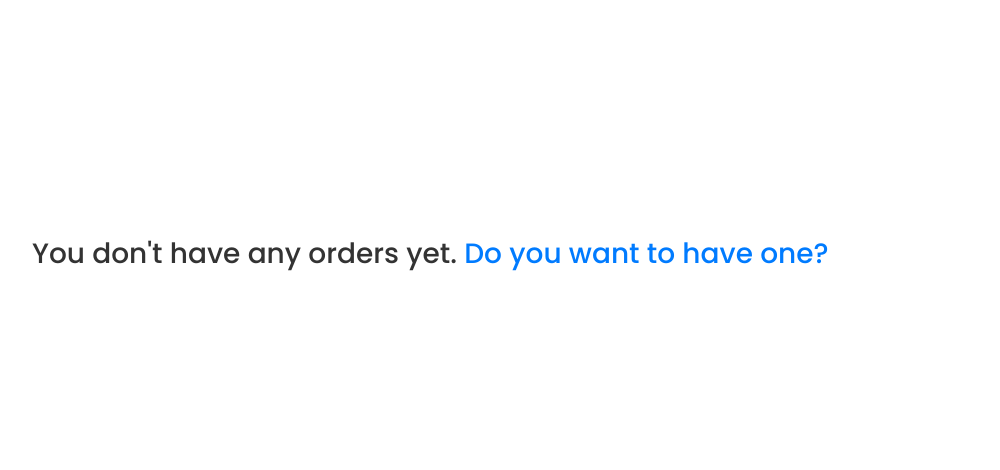
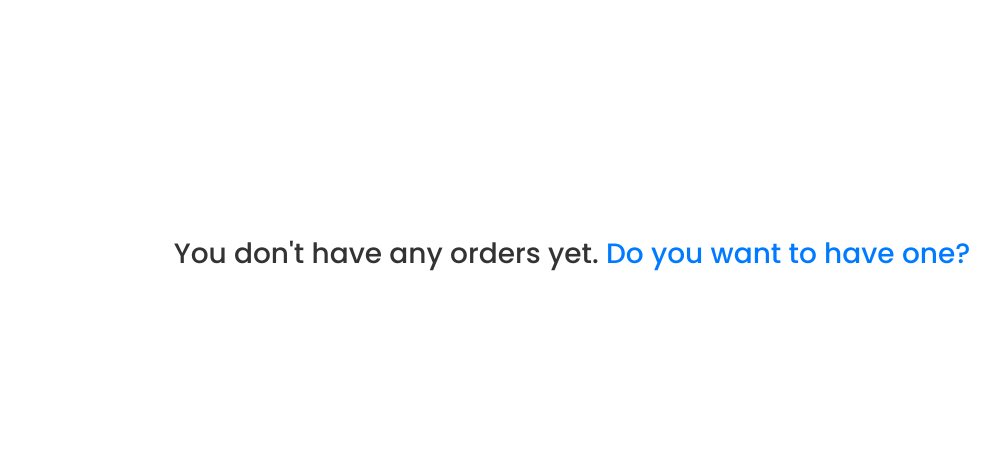
Before and after one commit to 1dlvb/MarketHerokuDeployment, a Django app: page /profile/ in a window 1280 px wide. Shown: the part 228-698 px from the top of the page, without its empty margins (68-1068 px from the left). Run offline with Django 3.2, Linux system fonts and the light colour scheme; the visitor is signed in with stand-in values (Sample User, id 1); data comes from the database, SQL or seed files in the repository; data that the repository does not hold is empty; parts of the project's set-up code (start-up, migrations or seed data) failed here and were passed over; some libraries are stand-ins or nearby versions.

Commit message:
Added profile template. Fixed a couple of bugs.

```diff
--- a/web/templates/web/profile.html
+++ b/web/templates/web/profile.html
@@ -8,7 +8,7 @@
 <div class="container">
  <h3 class="mt-3 mb-3">User {{ request.user.username }} orders:</h3>
 {% if not orders.count %}
-    <div class="col-md-12" style="margin-top: 300px; margin-bottom: 300px;">
+    <div class="col-md-12" style="margin-top: 300px; margin-bottom: 300px; text-align: center;">
         <h3>You don't have any orders yet. <a href="{% url 'shop' %}">Do you want to have one?</a></h3>
     </div>
 {% else %}
```
